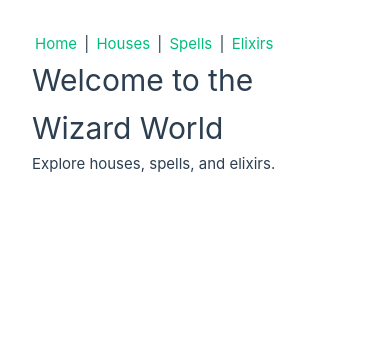
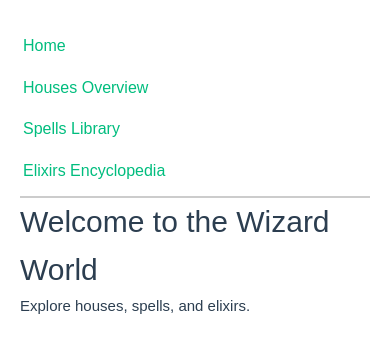
Before and after one commit to ArmandE31/Wizarding-World-Explorer, a Vue app in the folder Wizarding-World-Explorer/: page / in a window 390 px wide. Shown: the top 352 px of the page. Built offline with nearby package versions, Linux system fonts and the light colour scheme; the HTML template or start-up script is replaced by a standard one; what @tanstack/vue-query would draw is missing.

Commit message:
style: add basic styling and responsiveness

```diff
--- a/Wizarding-World-Explorer/src/App.vue
+++ b/Wizarding-World-Explorer/src/App.vue
@@ -1,11 +1,67 @@
 <template>
-  <div>
-    <nav>
-      <router-link to="/">Home</router-link> |
-      <router-link to="/houses">Houses</router-link> |
-      <router-link to="/spells">Spells</router-link> |
-      <router-link to="/elixirs">Elixirs</router-link>
+  <div id="app">
+    <nav class="navbar">
+      <router-link to="/">Home</router-link>
+      <router-link to="/houses">Houses Overview</router-link>
+      <router-link to="/spells">Spells Library</router-link>
+      <router-link to="/elixirs">Elixirs Encyclopedia</router-link>
     </nav>
-    <router-view></router-view>
+    <router-view />
   </div>
 </template>
+
+<style>
+body,
+html {
+  margin: 0;
+  padding: 0;
+  height: 100%;
+  width: 100%;
+  display: flex;
+  flex-direction: column;
+  align-items: flex-start;
+  justify-content: flex-start;
+  font-family: Arial, sans-serif;
+}
+
+#app {
+  width: 100%;
+  max-width: 1200px;
+  padding: 20px;
+  box-sizing: border-box;
+  display: flex;
+  flex-direction: column;
+  align-items: flex-start;
+  justify-content: flex-start;
+}
+
+/* Navbar */
+.navbar {
+  width: 100%;
+  display: flex;
+  gap: 20px;
+  padding: 10px 0;
+  border-bottom: 2px solid #ccc;
+  color: green;
+}
+
+.navbar a {
+  text-decoration: none;
+  font-size: 1.2rem;
+}
+
+@media (max-width: 768px) {
+  #app {
+    padding: 10px;
+  }
+
+  .navbar {
+    flex-direction: column;
+    gap: 10px;
+  }
+
+  .navbar a {
+    font-size: 1rem;
+  }
+}
+</style>
--- a/Wizarding-World-Explorer/src/views/ElixirsEncyclopedia.vue
+++ b/Wizarding-World-Explorer/src/views/ElixirsEncyclopedia.vue
@@ -74,6 +74,11 @@ const filteredElixirs = computed(() => {
   text-align: left;
 }
 
+.elixirs-table {
+  width: 100%;
+  max-width: 100%;
+}
+
 .no-results {
   text-align: center;
   font-size: 1.2rem;
--- a/Wizarding-World-Explorer/src/views/HousesOverview.vue
+++ b/Wizarding-World-Explorer/src/views/HousesOverview.vue
@@ -61,6 +61,12 @@ const filteredHouses = computed(() => {
   text-align: left;
   padding: 16px;
 }
+
+.houses-table {
+  width: 100%;
+  max-width: 100%;
+}
+
 .search-input {
   width: 100%;
   padding: 8px;
--- a/Wizarding-World-Explorer/src/views/SpellsLibrary.vue
+++ b/Wizarding-World-Explorer/src/views/SpellsLibrary.vue
@@ -75,6 +75,11 @@ const filteredSpells = computed(() => {
   text-align: left;
 }
 
+.spells-table {
+  width: 100%;
+  max-width: 100%;
+}
+
 .filter-select {
   width: 100%;
   padding: 8px;
```
